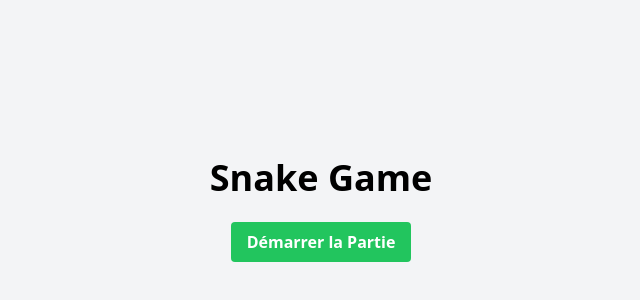
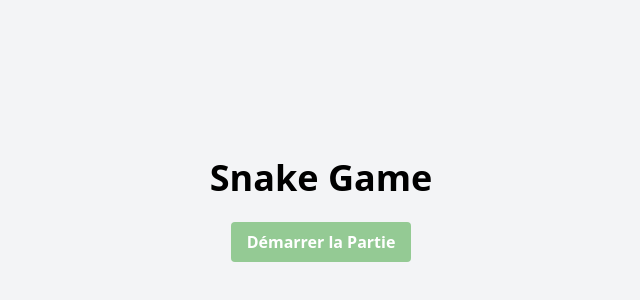
Before and after one commit to julienyassef/snake-s-game, a React (Create React App) app: page / in a window 1280 px wide. Shown: the part 190-490 px from the top of the page, without its empty margins (319-959 px from the left). Built offline with nearby package versions, Linux system fonts and the light colour scheme.

Commit message:
modif color button start

```diff
--- a/src/components/StartButton.tsx
+++ b/src/components/StartButton.tsx
@@ -8,7 +8,7 @@
   return (
     <button
       onClick={onStart}
-      className="bg-green-500 text-white font-bold py-2 px-4 rounded"
+      className="bg-[#94CA94] text-white font-bold py-2 px-4 rounded"
     >
       Démarrer la Partie
     </button>
```
